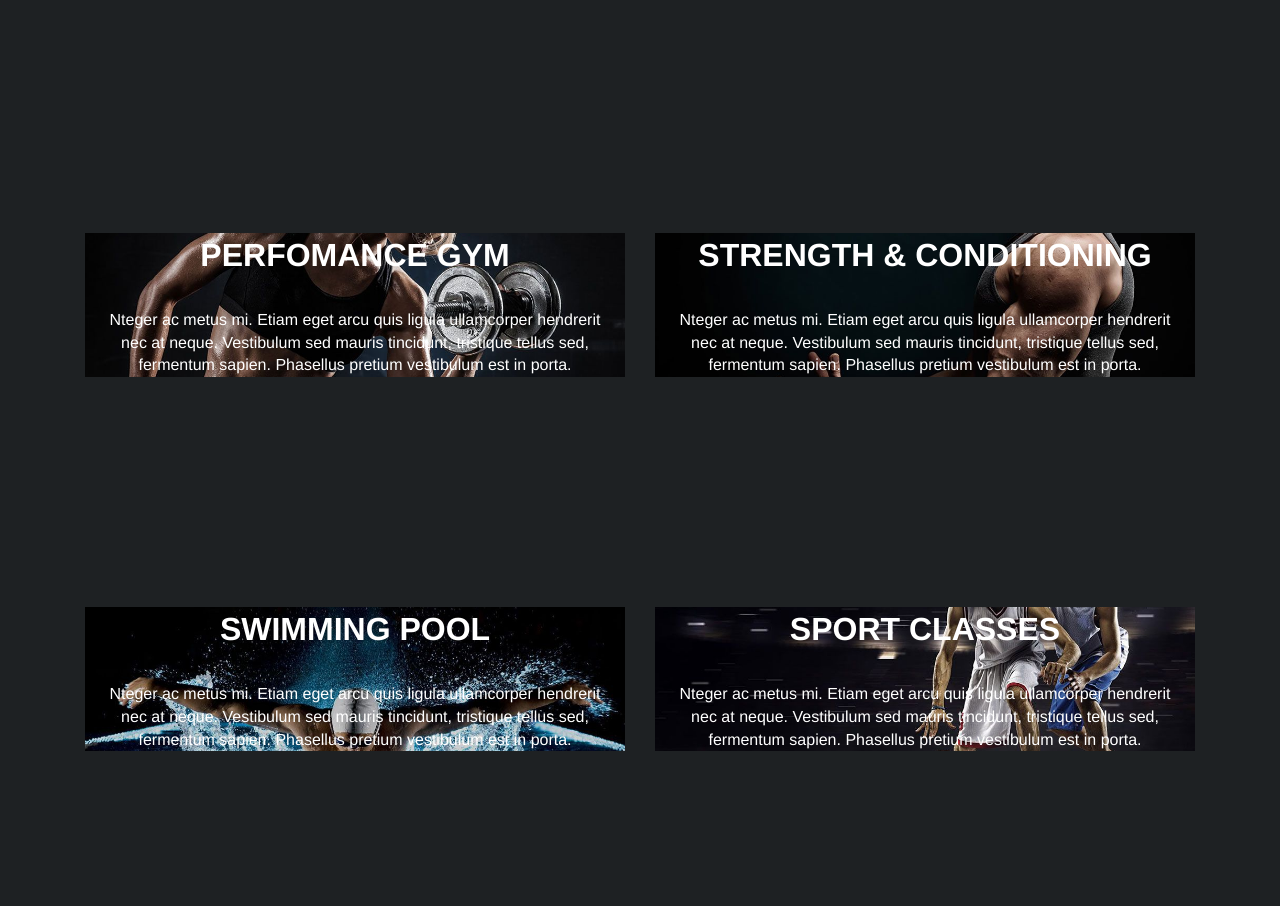
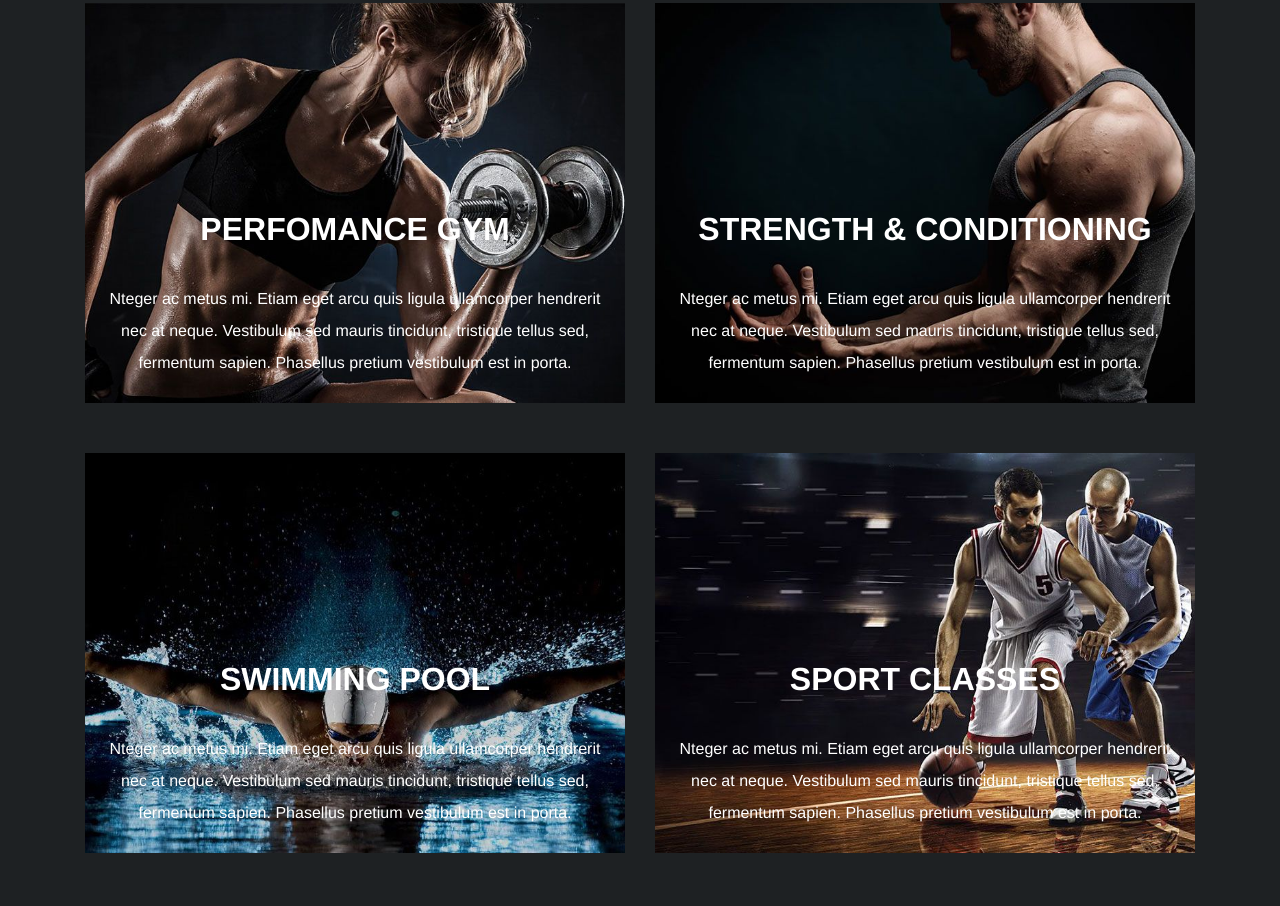
Before and after one commit to james028/Gym_website, a plain HTML site: page index.html in a window 1280 px wide. Shown: the part 3059-3965 px from the top of the page. Drawn offline with nearby package versions, Linux system fonts and the light colour scheme.

Commit message:
Add files via upload

```diff
--- a/css/media-queries.css
+++ b/css/media-queries.css
@@ -300,4 +300,12 @@
     {
         font-size: 18px;
     }
+     .streng-text .text-1
+    {
+        font-size: 28px;
+    }
+    .streng-text .text-2
+    {
+        font-size: 14px;
+    }
 }
--- a/css/style.css
+++ b/css/style.css
@@ -163,7 +163,7 @@ body
 /* Sekcja permorm */
 #perform
 {
-    background: #1E2123;
+    background: #25292B;
 }
 .perf-col
 {
@@ -213,41 +213,42 @@ body
 }
 .streng-1, .streng-2, .streng-3, .streng-4
 {
-
+    height: 400px;
+    position: relative;
+    background-size: cover;
+    background-repeat: no-repeat;
+    background-position: center;
+    margin-bottom: 50px;
 }
 .streng-1
 {
     background-image: url('../img/streng/str1.jpg');
-    background-size: cover;
-    background-repeat: no-repeat;
-    background-position: center;
+
 }
 .streng-2
 {
     background-image: url('../img/streng/str2.jpg');
-    background-size: cover;
-    background-repeat: no-repeat;
-    background-position: center;
+
 }
 .streng-3
 {
     background-image: url('../img/streng/str3.jpg');
-    background-size: cover;
-    background-repeat: no-repeat;
-    background-position: center;
+
 }
 .streng-4
 {
     background-image: url('../img/streng/str4.jpg');
-    background-size: cover;
-    background-repeat: no-repeat;
-    background-position: center;
 }
 .streng-text
 {
     margin: 230px auto 0;
     color: #fff;
     text-align: center;
+    width: 100%;
+    position: absolute;
+    top: 15%;
+    left: 50%;
+    transform: translate(-50%, -50%);
 }
 .streng-text .text-1
 {
@@ -260,6 +261,7 @@ body
     font-size: 16px;
     font-weight: 300;
     margin: 30px 20px 0;
+    line-height: 2;
 }
 
 
```
